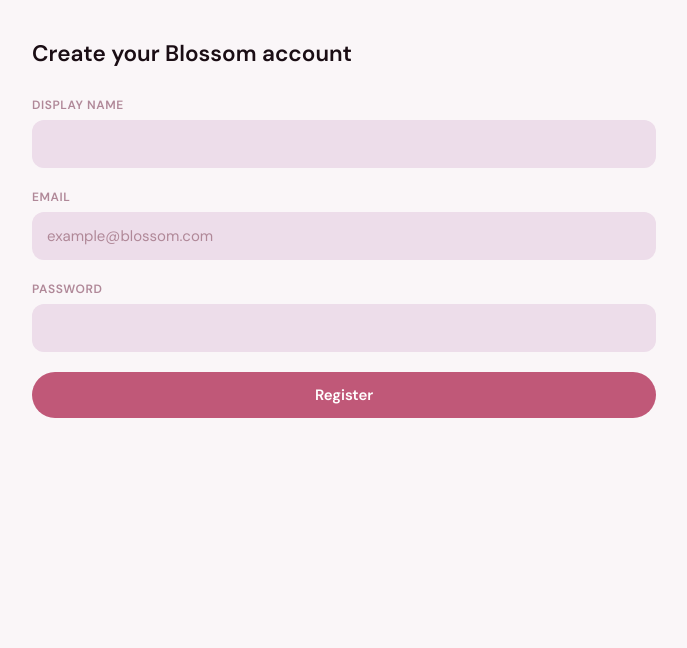
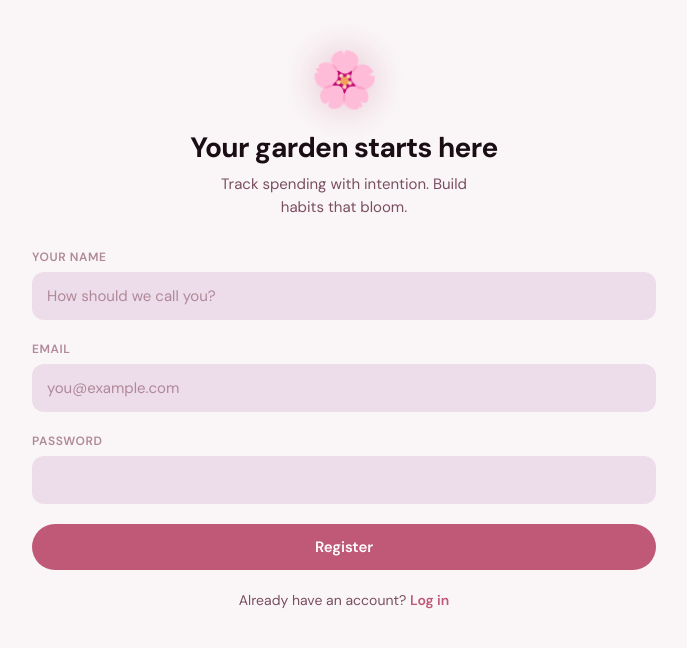
Before and after one commit to mirelalexy/blossom, a React (Vite) app in the folder frontend/: page /register in a window 1280 px wide. Shown: the top 648 px of the page, without its empty margins (296-983 px from the left). Built offline with nearby package versions, Linux system fonts and the light colour scheme; no server answers.

Commit message:
feat(auth): improve register page layout and add login link

```diff
--- a/frontend/src/pages/Register.jsx
+++ b/frontend/src/pages/Register.jsx
@@ -1,5 +1,5 @@
 import { useState, useEffect } from "react"
-import { useNavigate } from "react-router-dom"
+import { useNavigate, Link } from "react-router-dom"
 
 import { useUser } from "../store/UserStore"
 
@@ -54,7 +54,7 @@ function Register() {
 
             navigate("/")
         } catch (err) {
-            setError("Something went wrong")
+            setError("Something went wrong. Please try again.")
         } finally {
             setIsSubmitting(false)
         }
@@ -62,12 +62,17 @@ function Register() {
 
     return (
         <div className="page">
-            <h2 className="login-title">Create your Blossom account</h2>
+            <div className="auth-intro">
+                <div className="auth-flower">🌸</div>
+                <h1 className="auth-title">Your garden starts here</h1>
+                <p className="auth-subtitle">Track spending with intention. Build habits that bloom.</p>
+            </div>
 
             <form onSubmit={handleRegister} className="form">
                 <Input
-                    label="Display Name"
+                    label="Your Name"
                     type="text"
+                    placeholder="How should we call you?"
                     value={displayName}
                     onChange={(e) => setDisplayName(e.target.value)}
                     required
@@ -76,7 +81,7 @@ function Register() {
                 <Input
                     label="Email"
                     type="email"
-                    placeholder="example@blossom.com"
+                    placeholder="you@example.com"
                     value={email}
                     onChange={(e) => setEmail(e.target.value)}
                     required
@@ -90,12 +95,17 @@ function Register() {
                     required
                 />
 
+                {error && <p className="error-text">{error}</p>}
+
                 <Button type="submit" disabled={isSubmitting}>
                     {isSubmitting ? "Creating account..." : "Register"}
                 </Button>
+
+                <p className="auth-switch">
+                    Already have an account?{" "}
+                    <Link to="/login" className="auth-link">Log in</Link>
+                </p>
             </form>
-
-            {error && <p className="error-text">{error}</p>}
         </div>
     )
 }
```
